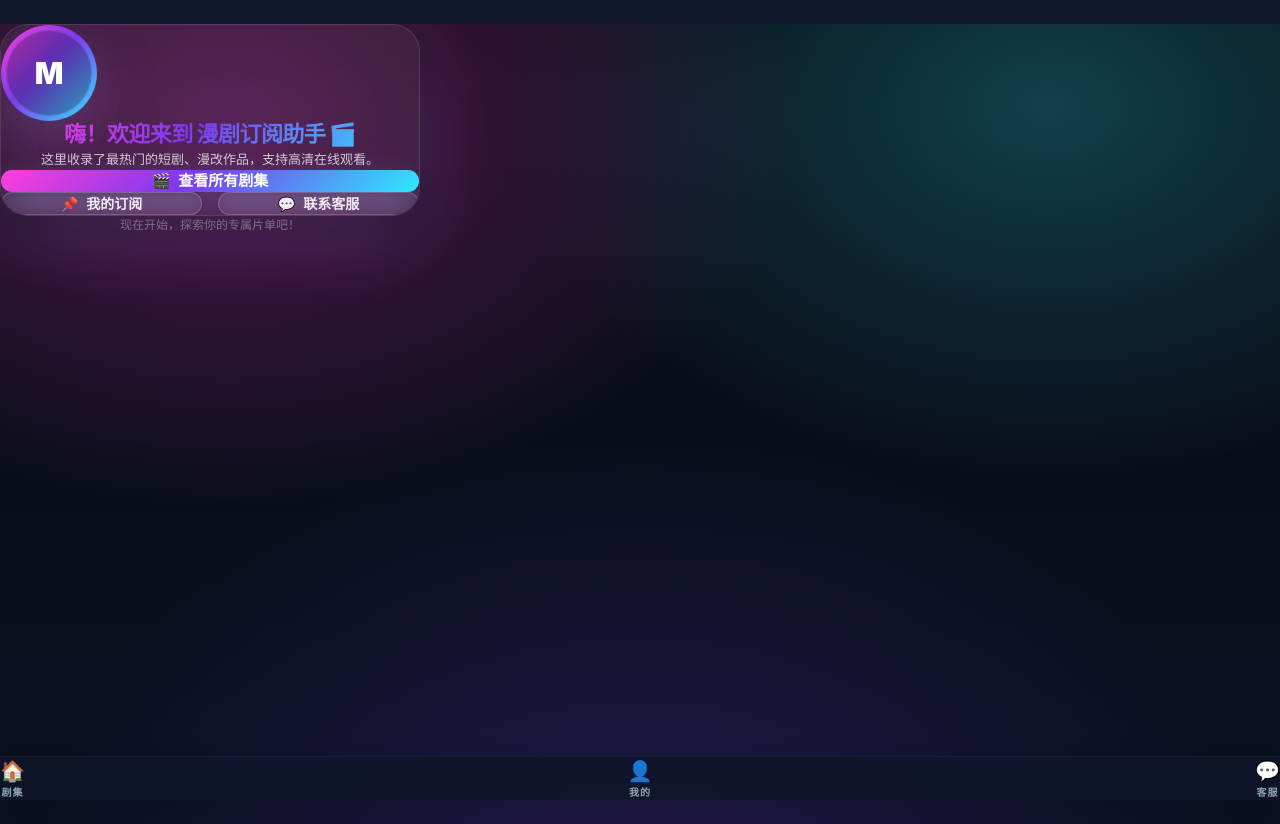
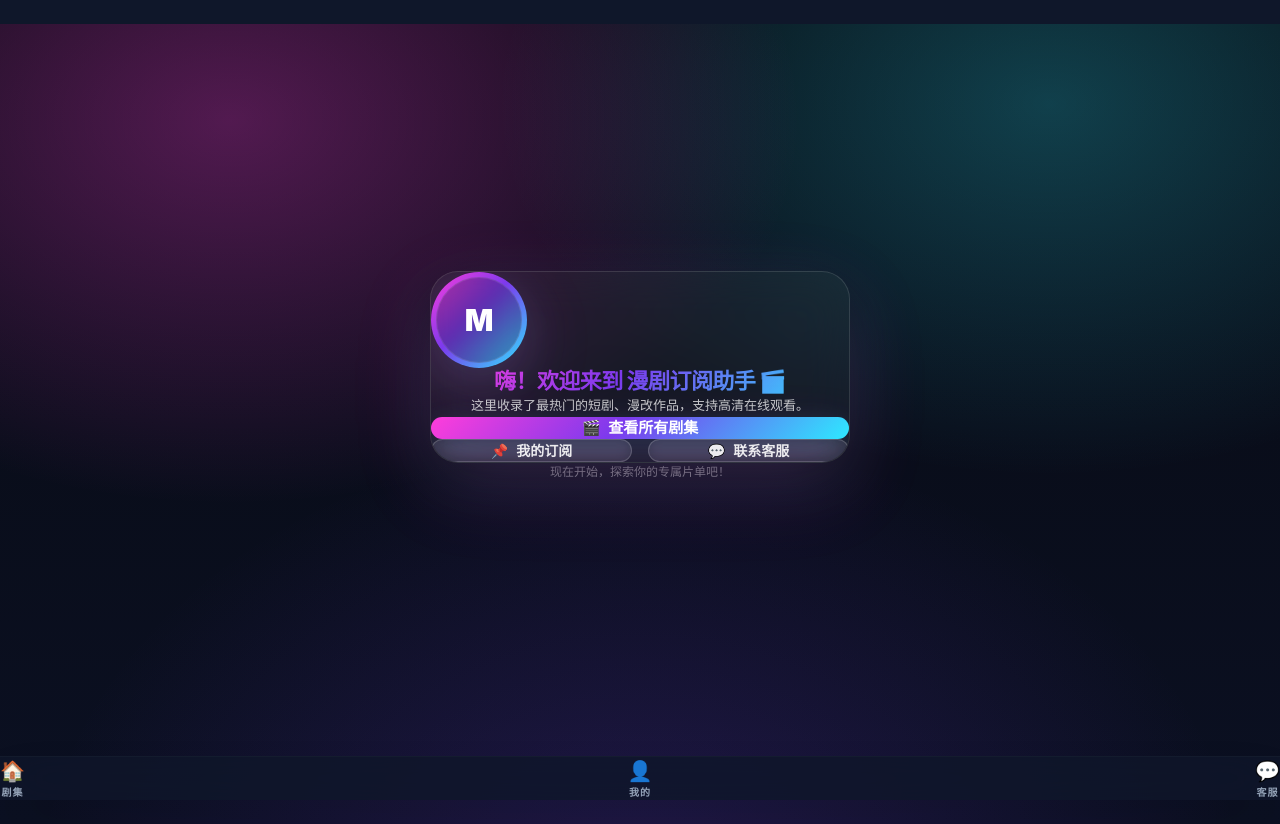
Before and after one commit to xilinbrothers/manju-frontend, a React (Vite) app: page / in a window 1280 px wide. Built offline with nearby package versions, Linux system fonts and the light colour scheme.

Commit message:
fix(frontend): center welcome card in telegram viewport

```diff
--- a/frontend/src/pages/WelcomePage.jsx
+++ b/frontend/src/pages/WelcomePage.jsx
@@ -9,8 +9,8 @@ const WelcomePage = ({ onNavigate, t }) => {
     <div className="relative min-h-screen bg-[#070A12] text-[var(--app-fg)] pb-24 overflow-hidden">
       <div className="absolute inset-0 pointer-events-none [background:radial-gradient(920px_620px_at_18%_12%,rgba(255,61,219,.30),transparent_62%),radial-gradient(920px_620px_at_82%_10%,rgba(46,233,255,.24),transparent_60%),radial-gradient(980px_760px_at_50%_110%,rgba(124,58,237,.20),transparent_62%),linear-gradient(to_bottom,#070A12,#0B1022)]" />
 
-      <div className="relative flex flex-col min-h-screen px-6 pt-10">
-        <div className="mx-auto w-full max-w-[420px]">
+      <div className="relative px-6 py-10 min-h-[calc(100dvh-96px)] flex items-center justify-center">
+        <div className="w-full max-w-[420px]">
           <div className="rounded-[28px] border border-white/12 bg-white/5 backdrop-blur-xl shadow-[0_24px_80px_rgba(255,61,219,.16),0_18px_60px_rgba(46,233,255,.10),0_14px_36px_rgba(0,0,0,.55)] overflow-hidden">
             <div className="px-6 pt-10 pb-8 text-center">
               <div className="mx-auto h-24 w-24 rounded-full bg-[linear-gradient(135deg,#FF3DDB_0%,#7C3AED_45%,#2EE9FF_100%)] shadow-[0_20px_70px_rgba(255,61,219,.18),0_14px_50px_rgba(46,233,255,.10)] flex items-center justify-center">
```
